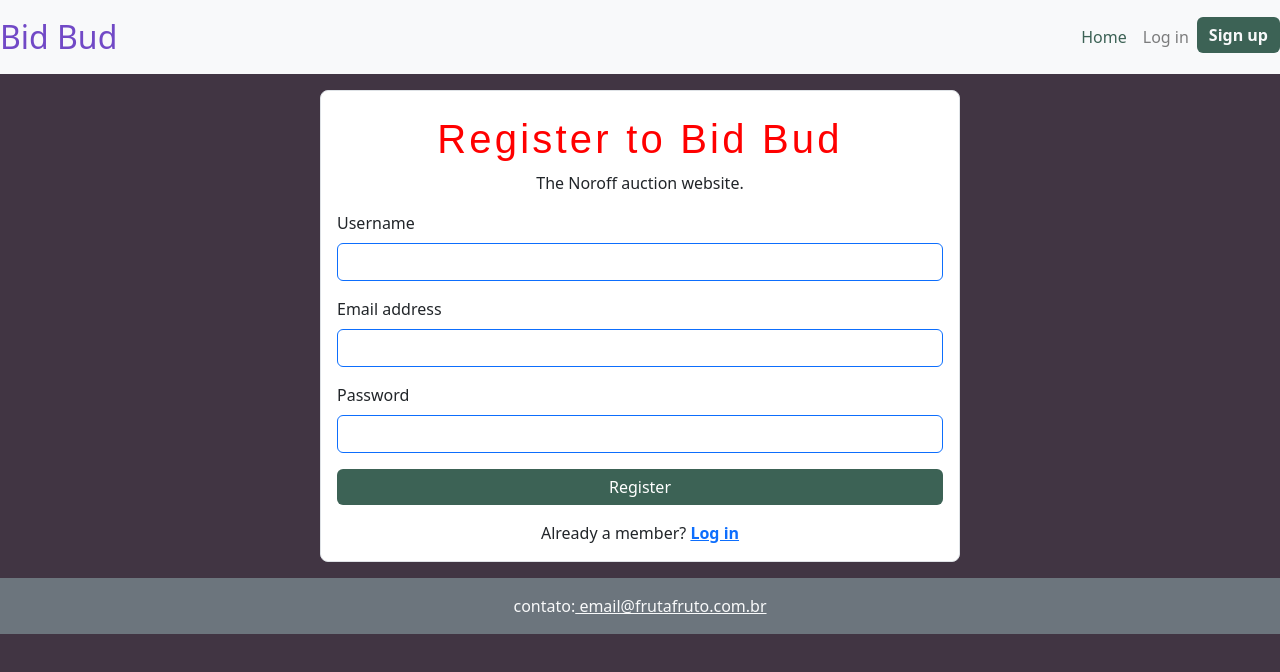
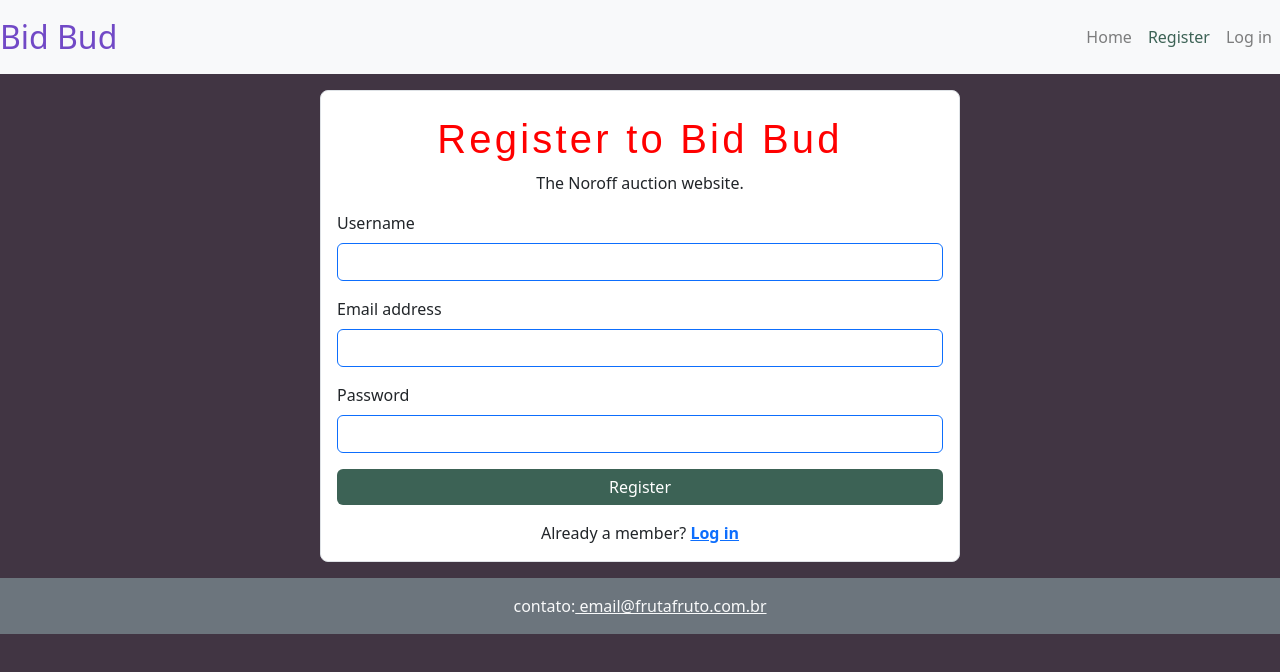
Before and after one commit to Emilyrf/semester-project-2-emilyrf, a website: page profile/register/index.html in a window 1280 px wide. Drawn offline with nearby package versions, Linux system fonts and the light colour scheme; files that its build step writes are made by us from their sources.

```diff
--- a/profile/register/index.html
+++ b/profile/register/index.html
@@ -21,20 +21,19 @@
 
   <header>
     <nav class="navbar navbar-expand-lg navbar-light bg-light ">
-      <a class="navbar-brand" href="#">Bid Bud</a>
+      <a class="navbar-brand" href="/">Bid Bud</a>
       <button class="navbar-toggler" type="button" data-toggle="collapse" data-target="#navbarNavAltMarkup"
         aria-controls="navbarNavAltMarkup" -expanded="false" aria-label="Toggle navigation">
         <span class="navbar-toggler-icon"></span>
       </button>
       <div class="collapse navbar-collapse justify-content-end" id="navbarNavAltMarkup">
         <ul class="navbar-nav">
-          <li><a class="nav-item nav-link active" href="#">Home <span class="sr-only">(current)</span></a></li>
+          <li class="nav-item">
+            <a class="nav-link" href="/index.html">Home</a>
+          </li>
+          <li><a class="nav-item nav-link active" href="#">Register <span class="sr-only">(current)</span></a></li>
           <li class="nav-item">
             <a class="nav-link" href="/profile/login/">Log in</a>
-          </li>
-          <li class="nav-item">
-            <a class="text-decoration-none text-light btn btn-primary" href="/profile/register/"> <strong>Sign
-                up</strong></a>
           </li>
         </ul>
       </div>
```
